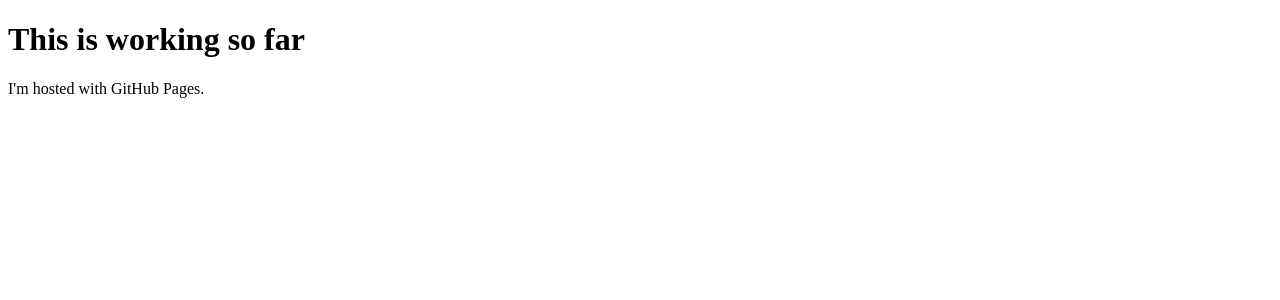
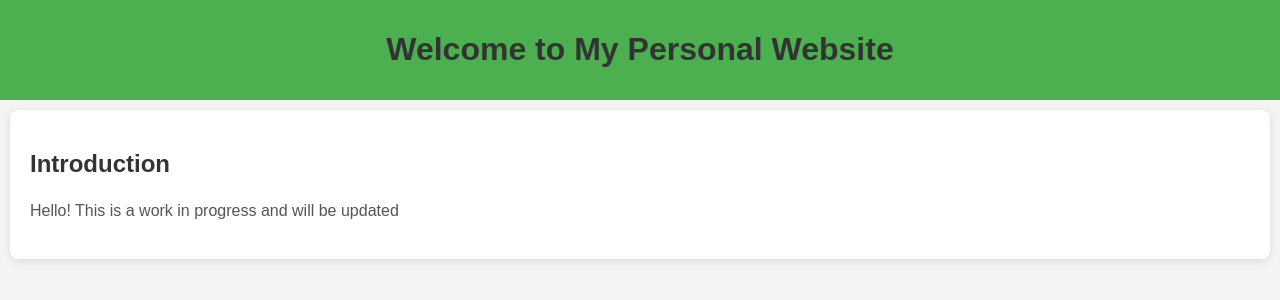
Before and after one commit to LindeqBrian/LindeqBrian.github.io, a plain HTML site: page index.html in a window 1280 px wide. Drawn offline with Linux system fonts and the light colour scheme.

Commit message:
Update index.html

```diff
--- a/index.html
+++ b/index.html
@@ -1,7 +1,48 @@
 <!DOCTYPE html>
-<html>
+<html lang="en">
+<head>
+    <meta charset="UTF-8">
+    <meta name="viewport" content="width=device-width, initial-scale=1.0">
+    <title>Welcome to My Website</title>
+    <style>
+        body {
+            font-family: Arial, sans-serif;
+            margin: 0;
+            padding: 0;
+            background-color: #f4f4f4;
+        }
+        header {
+            background-color: #4CAF50;
+            color: white;
+            padding: 10px 0;
+            text-align: center;
+        }
+        section {
+            padding: 20px;
+            margin: 10px;
+            background-color: white;
+            border-radius: 8px;
+            box-shadow: 0 2px 8px rgba(0,0,0,0.1);
+        }
+        h1 {
+            color: #333;
+        }
+        p {
+            color: #555;
+            line-height: 1.6;
+        }
+    </style>
+</head>
 <body>
-<h1>This is working so far</h1>
-<p>I'm hosted with GitHub Pages.</p>
+
+<header>
+    <h1>Welcome to My Personal Website</h1>
+</header>
+
+<section>
+    <h1>Introduction</h1>
+    <p>Hello! This is a work in progress and will be updated</p>
+</section>
+
 </body>
 </html>
```
